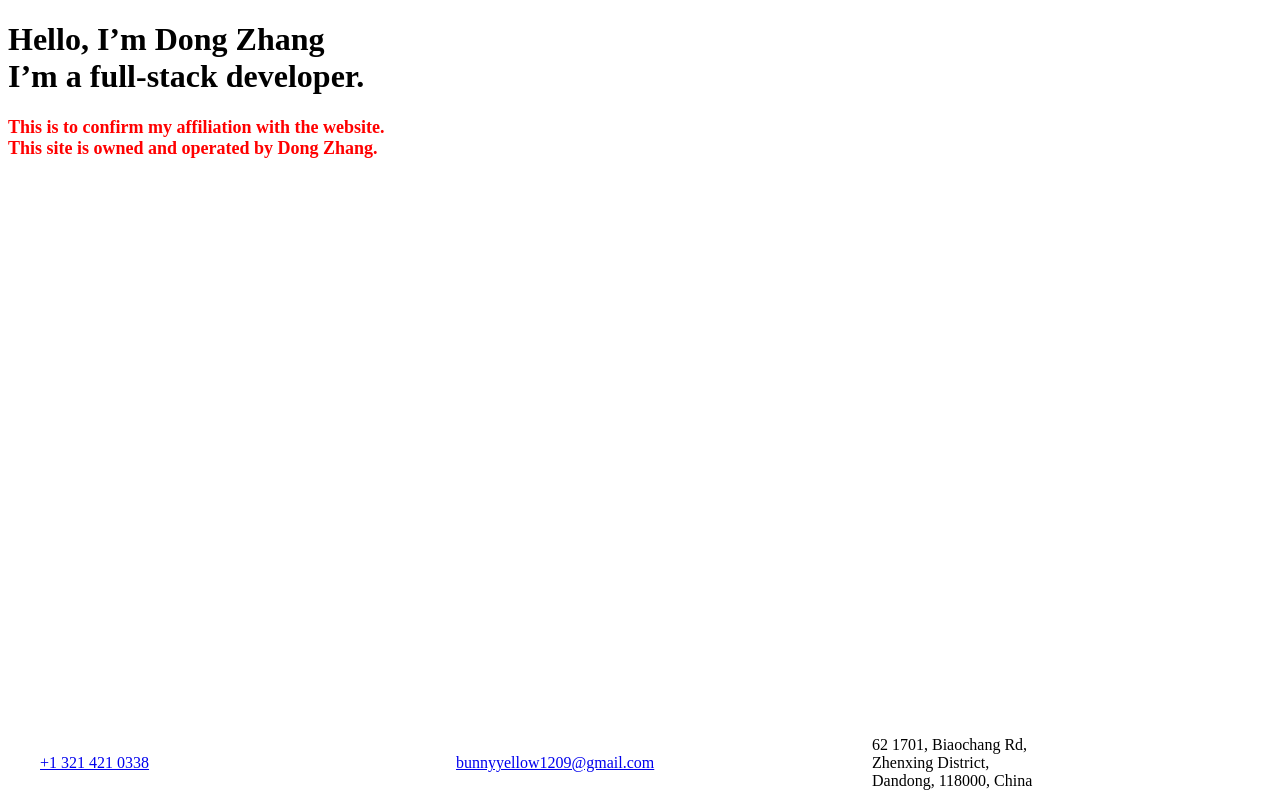
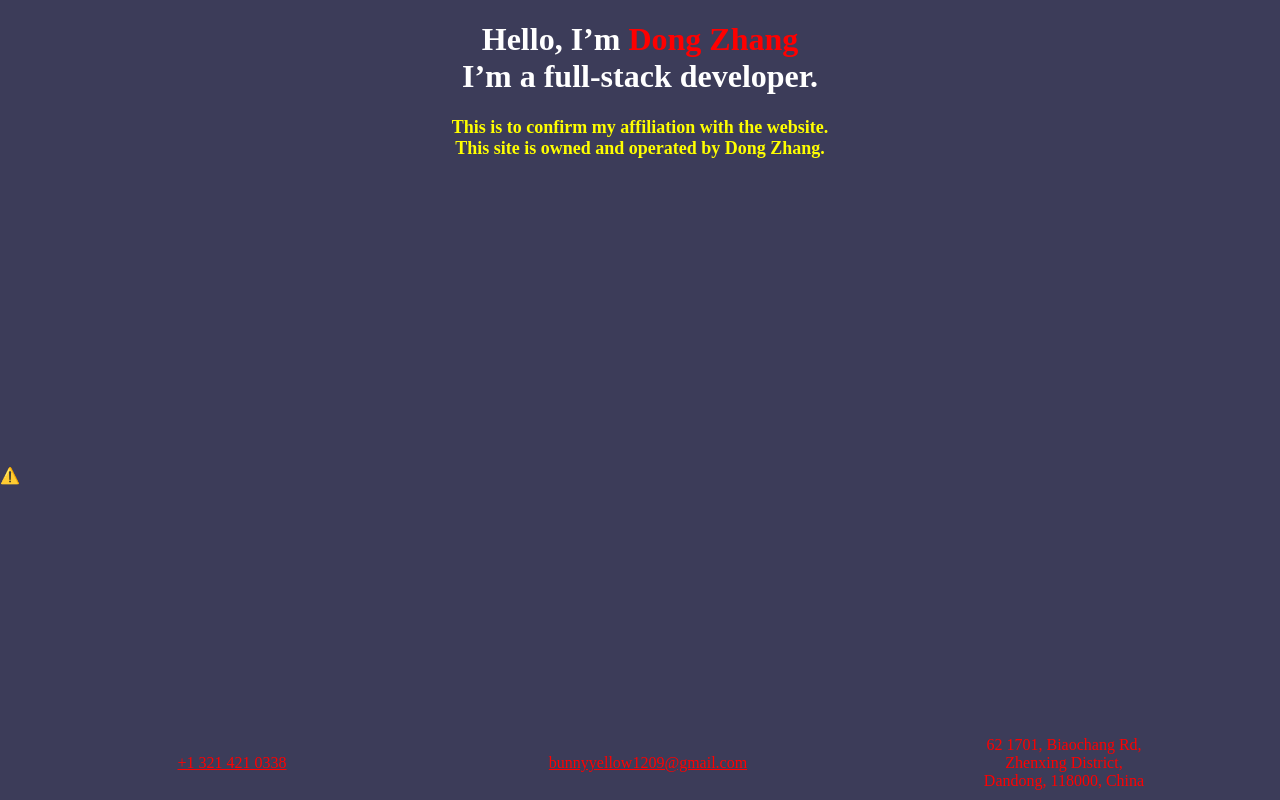
Before and after one commit to hunnyUnicorn/portfolio, a plain HTML site: page index.html in a window 1280 px wide. Drawn offline with nearby package versions, Linux system fonts and the light colour scheme; no server answers.

Commit message:
update the ui

```diff
--- a/index.html
+++ b/index.html
@@ -12,28 +12,33 @@
   <meta property="og:title" content="Dong Zhang">
 
   <title>Dong Zhang</title>
-
-  <link href="style.css" rel="stylesheet">
-
 </head>
 
-<body class="body-piling is-dark">
+<body style="background-color: #3c3c59; color:white; text-align: center;">
+  <lottie-player
+    src="https://assets5.lottiefiles.com/packages/lf20_vf4s9n4i.json"
+    background="transparent"
+    speed="1"
+    style="width: 100%; height: calc(100% - 150px); position: absolute; top:150px; left: 0;"
+    loop
+    autoplay
+  ></lottie-player>
   <div class="animate-element delay5 fadeInUp">
-    <h1 class="slide-title font-custom">Hello, I’m <b style="color: black;">Dong Zhang</b> </br> I’m a full-stack developer.</h1>
+    <h1 class="slide-title font-custom">Hello, I’m <b style="color: red;">Dong Zhang</b> </br> I’m a full-stack developer.</h1>
   </div>
-  <div class="slide-descr animate-element delay7 fadeInUp" style="font-weight: bold; color: red; font-size: large;">
+  <div class="slide-descr animate-element delay7 fadeInUp" style="font-weight: bold; color: yellow; font-size: large;">
     This is to confirm my affiliation with the website.
   </br>
     This site is owned and operated by Dong Zhang.
   </div>
   <div
-    style="position: absolute; bottom: 10px; width: 100%; color: black; display: flex; justify-content: space-evenly; align-items: center;"
+    style="position: absolute; bottom: 0px; width: 100%; padding: 10px 0px; background-color: #3c3c59; color: red; display: flex; justify-content: space-evenly; align-items: center;"
   >
     <div style="width: 30%;">
-      <a href="tel:+1 321 421 0338" class="phone-link">+1 321 421 0338</a>
+      <a href="tel:+1 321 421 0338" class="phone-link" style="color: red;">+1 321 421 0338</a>
     </div>
     <div style="width: 30%;">
-      <a href="mailto:bunnyyellow1209@gmail.com">bunnyyellow1209@gmail.com</a>
+      <a href="mailto:bunnyyellow1209@gmail.com" style="color: red;">bunnyyellow1209@gmail.com</a>
     </div>
     <div style="width: 30%;">
       <div>62 1701, Biaochang Rd,</div>
@@ -41,9 +46,7 @@
       <div>Dandong, 118000, China</div>
     </div>
   </div>
-  <script src="https://code.jquery.com/jquery-1.12.4.min.js"></script>
-
-
+  <script src="https://unpkg.com/@lottiefiles/lottie-player@latest/dist/lottie-player.js"></script>
 </body>
 
 </html>
```
Also changed, not shown: dong.png (deleted), style.css (deleted).
